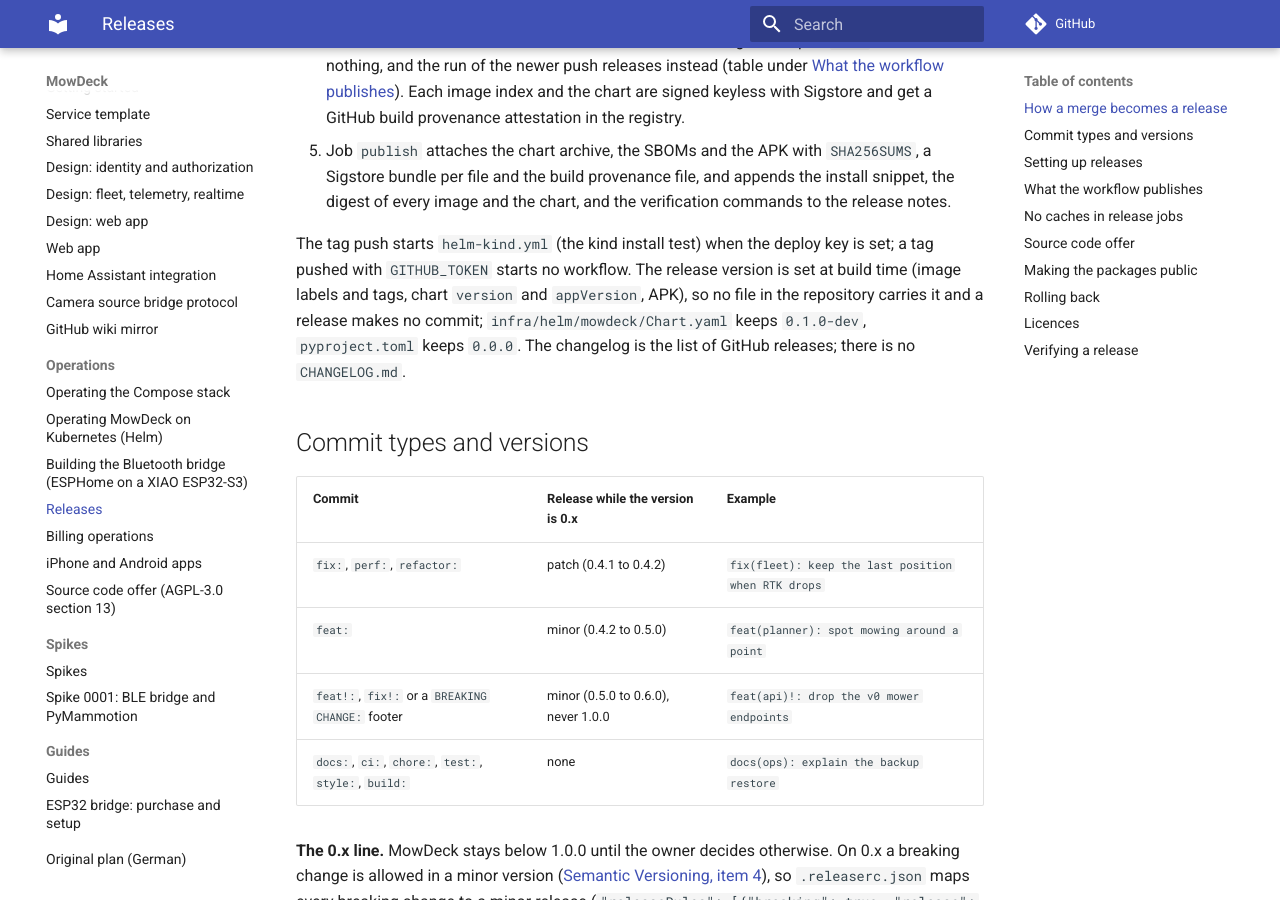
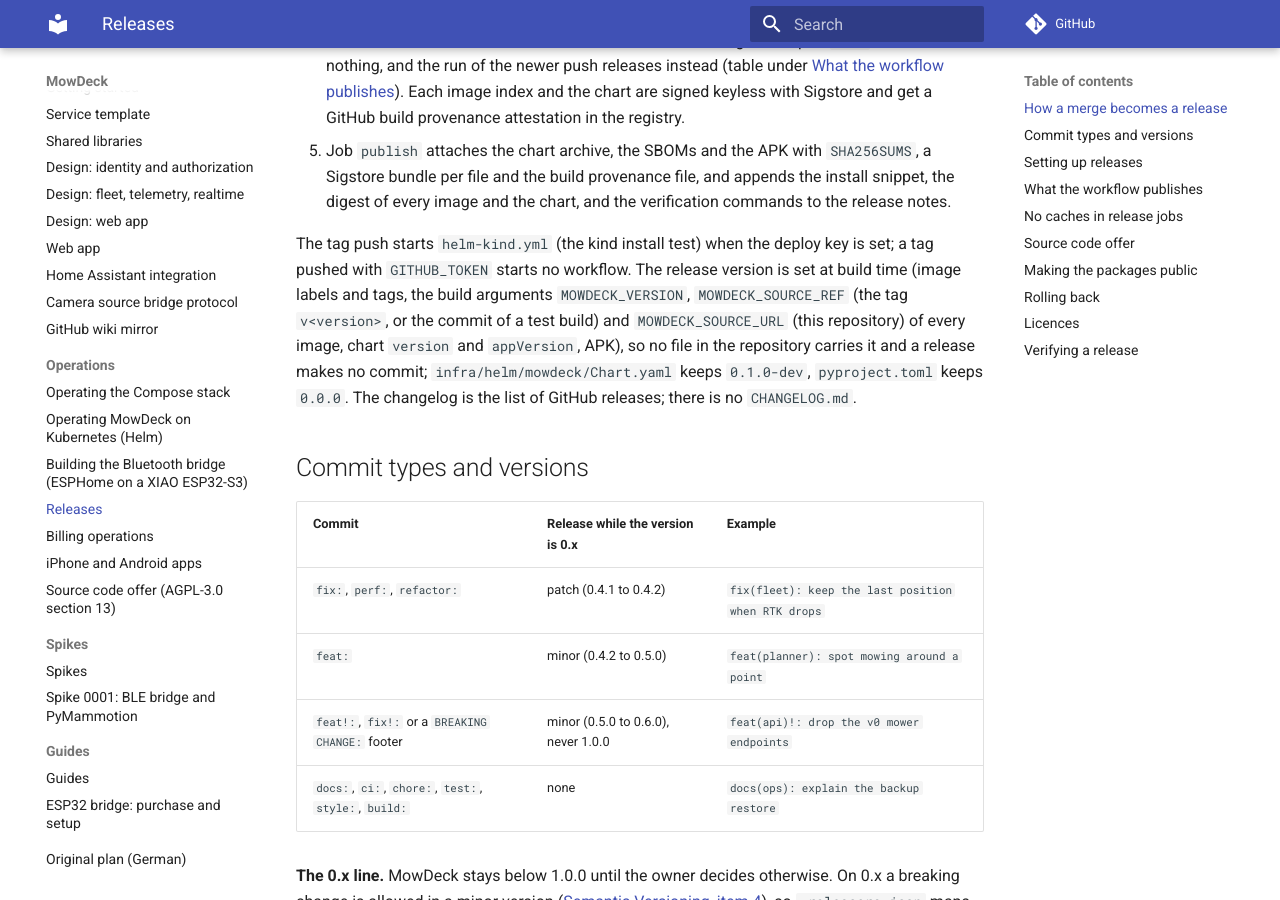
Before and after one commit to lukislp/mowdeck, an MkDocs documentation site: the page built from docs/ops/release.md, in a window 1280 px wide and 900 px high, scrolled down 753 px. Built offline with MkDocs 1.6.1 and Material for MkDocs 9.7.7, drawn with Linux system fonts in a browser that asks for light colours; comment, search, counter and statistics services are not loaded.

Commit message:
fix(release): pass the source URL and ref of the build to every image
MOWDECK_SOURCE_REF is the tag for a release and the commit for a test build, MOWDECK_SOURCE_URL this repository; the licence gate builds with the same arguments as the pushed images.

```diff
--- a/docs/ops/release.md
+++ b/docs/ops/release.md
@@ -10,7 +10,7 @@ Releases are cut by [semantic-release](https://semantic-release.gitbook.io/) fro
 4. Jobs `licence-gate`, `images`, `chart`, `android` build the tagged commit, which is always the commit of the run itself: a run whose commit is no longer the tip of `main` releases nothing, and the run of the newer push releases instead (table under [What the workflow publishes](#what-the-workflow-publishes)). Each image index and the chart are signed keyless with Sigstore and get a GitHub build provenance attestation in the registry.
 5. Job `publish` attaches the chart archive, the SBOMs and the APK with `SHA256SUMS`, a Sigstore bundle per file and the build provenance file, and appends the install snippet, the digest of every image and the chart, and the verification commands to the release notes.
 
-The tag push starts `helm-kind.yml` (the kind install test) when the deploy key is set; a tag pushed with `GITHUB_TOKEN` starts no workflow. The release version is set at build time (image labels and tags, chart `version` and `appVersion`, APK), so no file in the repository carries it and a release makes no commit; `infra/helm/mowdeck/Chart.yaml` keeps `0.1.0-dev`, `pyproject.toml` keeps `0.0.0`. The changelog is the list of GitHub releases; there is no `CHANGELOG.md`.
+The tag push starts `helm-kind.yml` (the kind install test) when the deploy key is set; a tag pushed with `GITHUB_TOKEN` starts no workflow. The release version is set at build time (image labels and tags, the build arguments `MOWDECK_VERSION`, `MOWDECK_SOURCE_REF` (the tag `v<version>`, or the commit of a test build) and `MOWDECK_SOURCE_URL` (this repository) of every image, chart `version` and `appVersion`, APK), so no file in the repository carries it and a release makes no commit; `infra/helm/mowdeck/Chart.yaml` keeps `0.1.0-dev`, `pyproject.toml` keeps `0.0.0`. The changelog is the list of GitHub releases; there is no `CHANGELOG.md`.
 
 ## Commit types and versions
 
```
Also changed, not shown: 1 other file.
